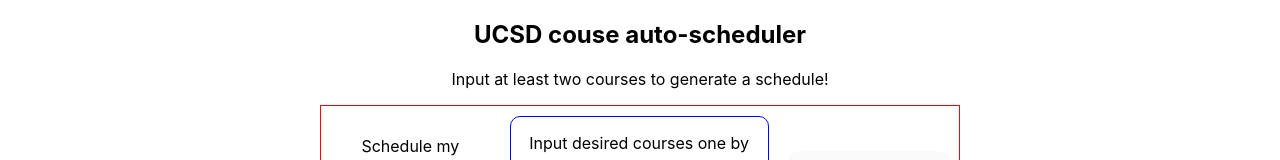
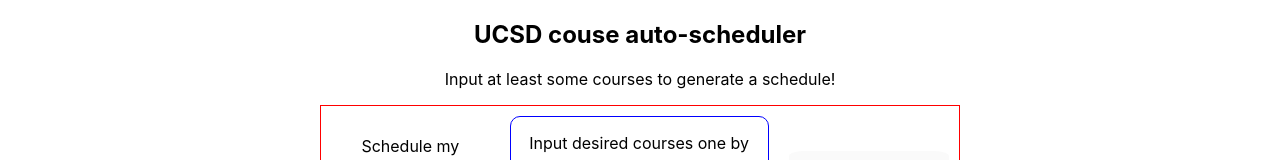
Before and after one commit to Sachin-dot-py/Illuminate, a React (Create React App) app in the folder app/: page / in a window 1280 px wide. Shown: the top 160 px of the page. Built offline with nearby package versions, Linux system fonts and the light colour scheme.

Commit message:
teeny fix

```diff
--- a/app/src/App.js
+++ b/app/src/App.js
@@ -81,13 +81,13 @@
           UCSD couse auto-scheduler
         </h2>
         <p>
-          Input at least two courses to generate a schedule!
+          Input at least some courses to generate a schedule!
         </p>
       </section>
       <div className={"scheduleInfoContainer"}>
         <TimePreferenceSelector timePreference={timePreference} setTimePreference={setTimePreference} />
         <CourseCollector courses={courses} setCourses={setCourses}/>
-        <button onClick={() => fetchData()} disabled={courses.length < 2}>Generate Schedule</button>
+        <button onClick={() => fetchData()} disabled={courses.length < 1}>Generate Schedule</button>
       </div>
         <UnavailabilityCollector unavailabilities={unavailabilities} setUnavailabilities={setUnavailabilities}/>
       <CustomCalendar schedules={schedules}/>
```
